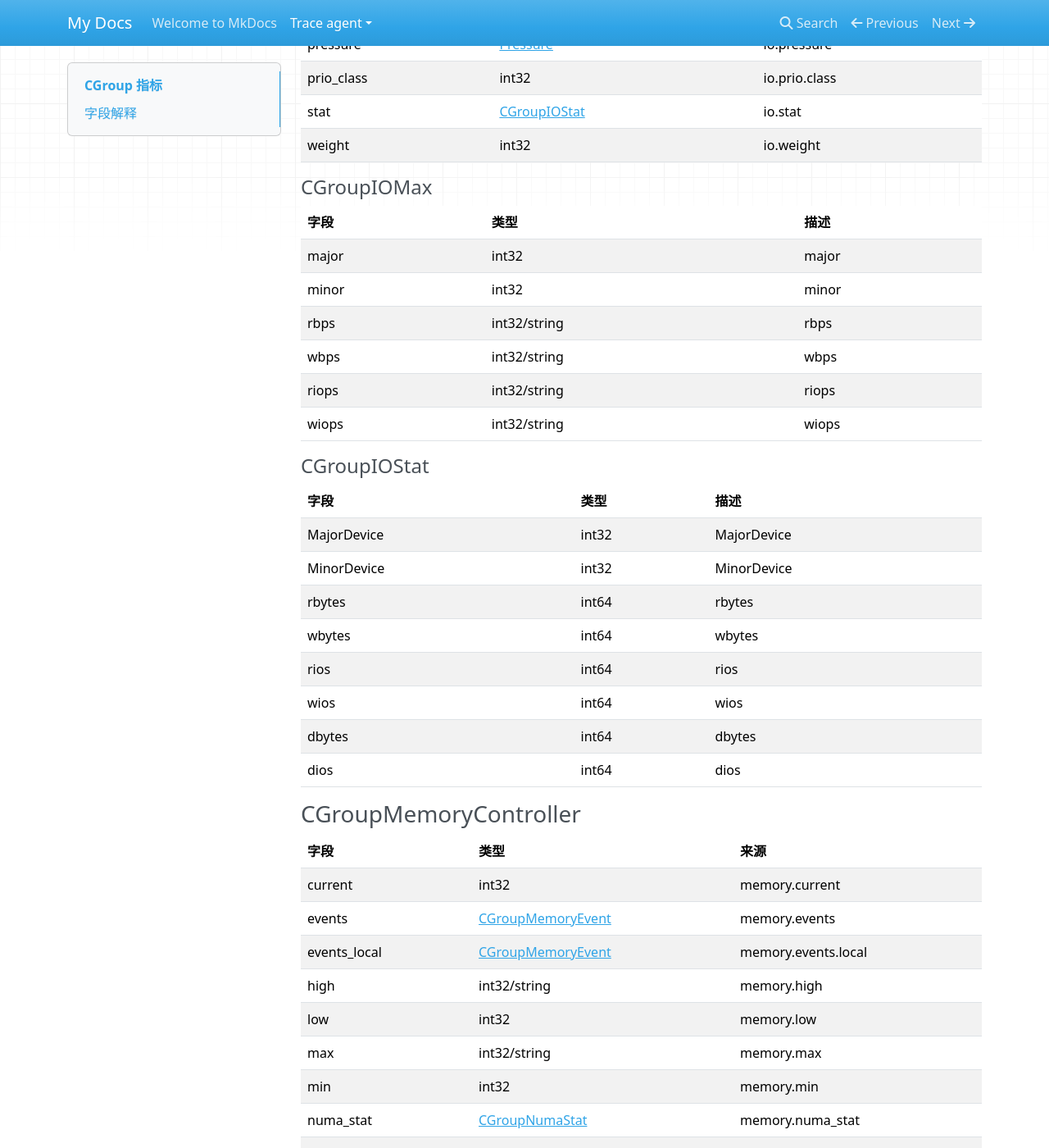
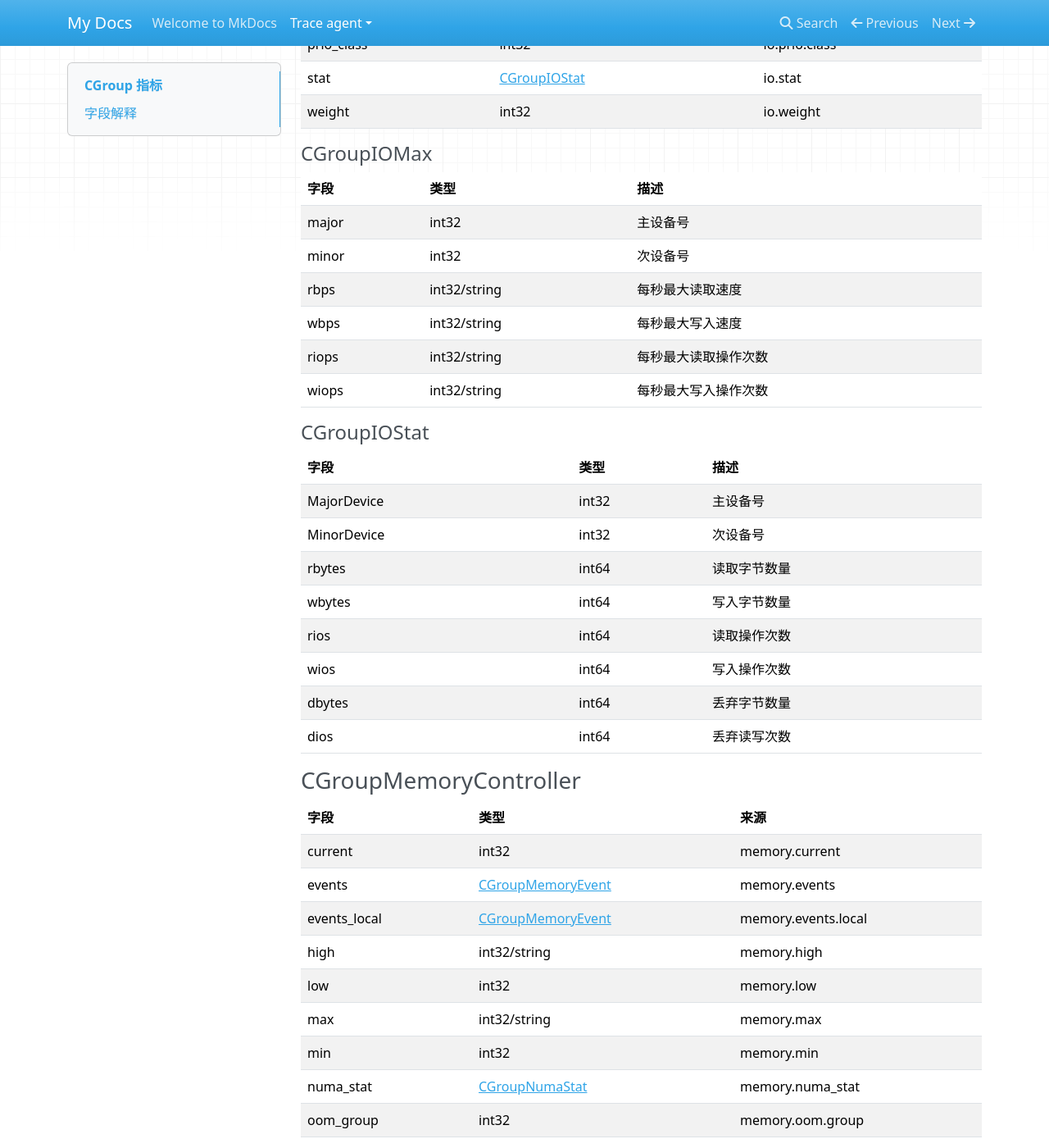
Before and after one commit to hotbob/document, an MkDocs documentation site: the page built from docs/trace-agent/report/cgroup.md, in a window 1280 px wide and 1400 px high, scrolled down 4520 px. Shown: the whole window at 82% size. Built offline with MkDocs 1.6.1, drawn with Linux system fonts in a browser that asks for light colours; nearby versions of some CDN libraries.

Commit message:
update cgroup doc

```diff
--- a/docs/trace-agent/report/cgroup.md
+++ b/docs/trace-agent/report/cgroup.md
@@ -159,27 +158,27 @@
 
 #### CGroupIOMax
 
-| 字段  | 类型         | 描述  |
-| ----- | ------------ | ----- |
-| major | int32        | major |
-| minor | int32        | minor |
-| rbps  | int32/string | rbps  |
-| wbps  | int32/string | wbps  |
-| riops | int32/string | riops |
-| wiops | int32/string | wiops |
+| 字段  | 类型         | 描述                 |
+| ----- | ------------ | -------------------- |
+| major | int32        | 主设备号             |
+| minor | int32        | 次设备号             |
+| rbps  | int32/string | 每秒最大读取速度     |
+| wbps  | int32/string | 每秒最大写入速度     |
+| riops | int32/string | 每秒最大读取操作次数 |
+| wiops | int32/string | 每秒最大写入操作次数 |
 
 #### CGroupIOStat
 
-| 字段        | 类型  | 描述        |
-| ----------- | ----- | ----------- |
-| MajorDevice | int32 | MajorDevice |
-| MinorDevice | int32 | MinorDevice |
-| rbytes      | int64 | rbytes      |
-| wbytes      | int64 | wbytes      |
-| rios        | int64 | rios        |
-| wios        | int64 | wios        |
-| dbytes      | int64 | dbytes      |
-| dios        | int64 | dios        |
+| 字段        | 类型  | 描述         |
+| ----------- | ----- | ------------ |
+| MajorDevice | int32 | 主设备号     |
+| MinorDevice | int32 | 次设备号     |
+| rbytes      | int64 | 读取字节数量 |
+| wbytes      | int64 | 写入字节数量 |
+| rios        | int64 | 读取操作次数 |
+| wios        | int64 | 写入操作次数 |
+| dbytes      | int64 | 丢弃字节数量 |
+| dios        | int64 | 丢弃读写次数 |
 
 ### CGroupMemoryController
 
```
Also changed, not shown: other parts of docs/trace-agent/report/cgroup.md (+0 -1 lines).
